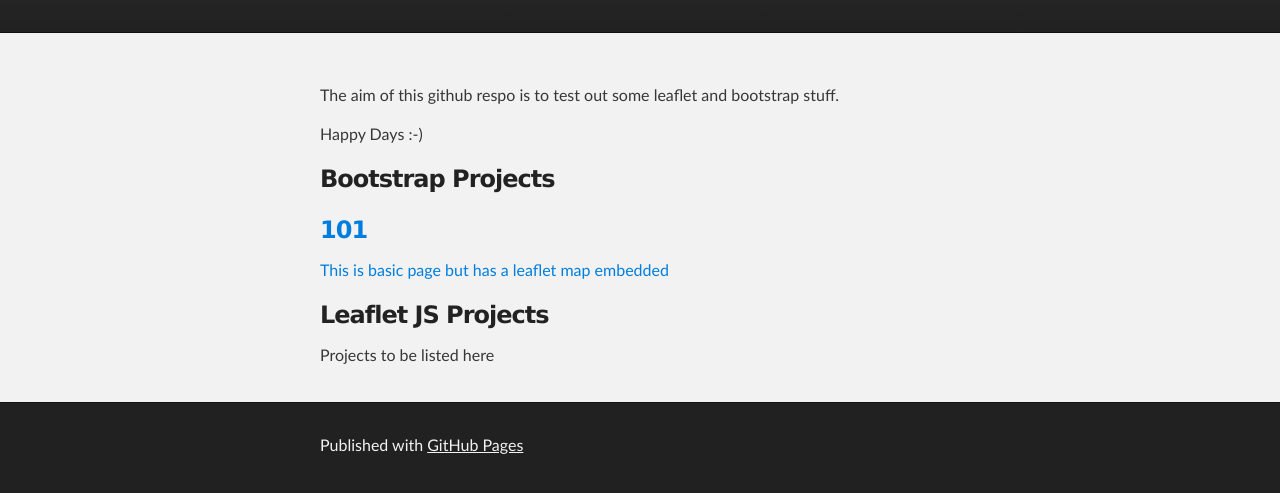
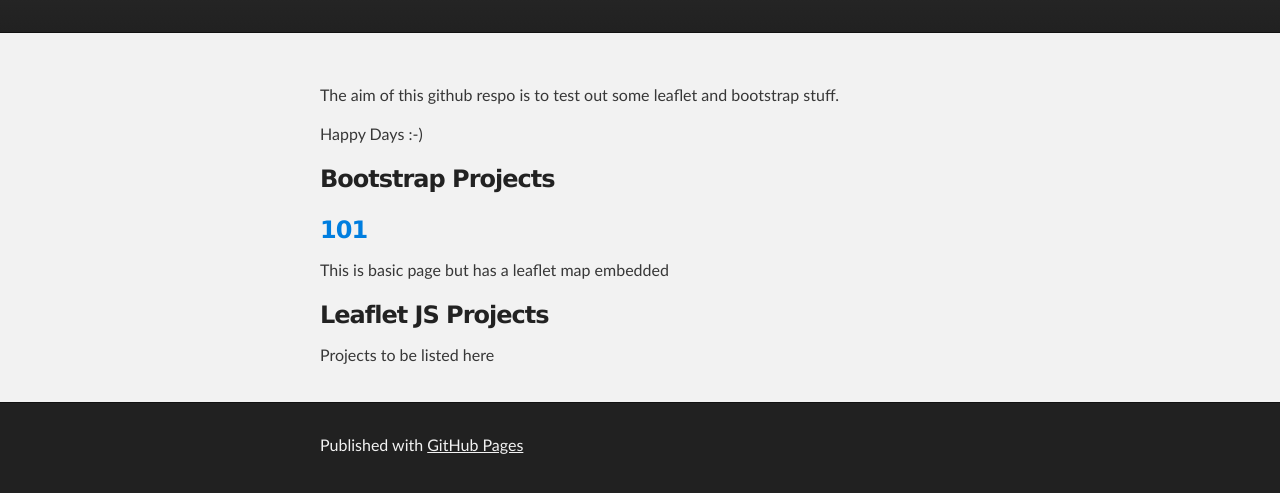
Before and after one commit to geosmiles/geosmiles.github.io, a plain HTML site: page index.html in a window 1280 px wide. Shown: the part 177-670 px from the top of the page. Drawn offline with Linux system fonts and the light colour scheme.

Commit message:
Update index.html

```diff
--- a/index.html
+++ b/index.html
@@ -32,7 +32,7 @@
 
         <h3>Bootstrap Projects</h3>
         <p>
-          <a href ="/bootstrap_projects/101.html"><h3>101</h3>This is basic page but has a leaflet map embedded</a>
+          <a href ="/bootstrap_projects/101.html"><h3>101</h3></a>This is basic page but has a leaflet map embedded
         </p>
 
         <h3>Leaflet JS Projects</h3>
```
